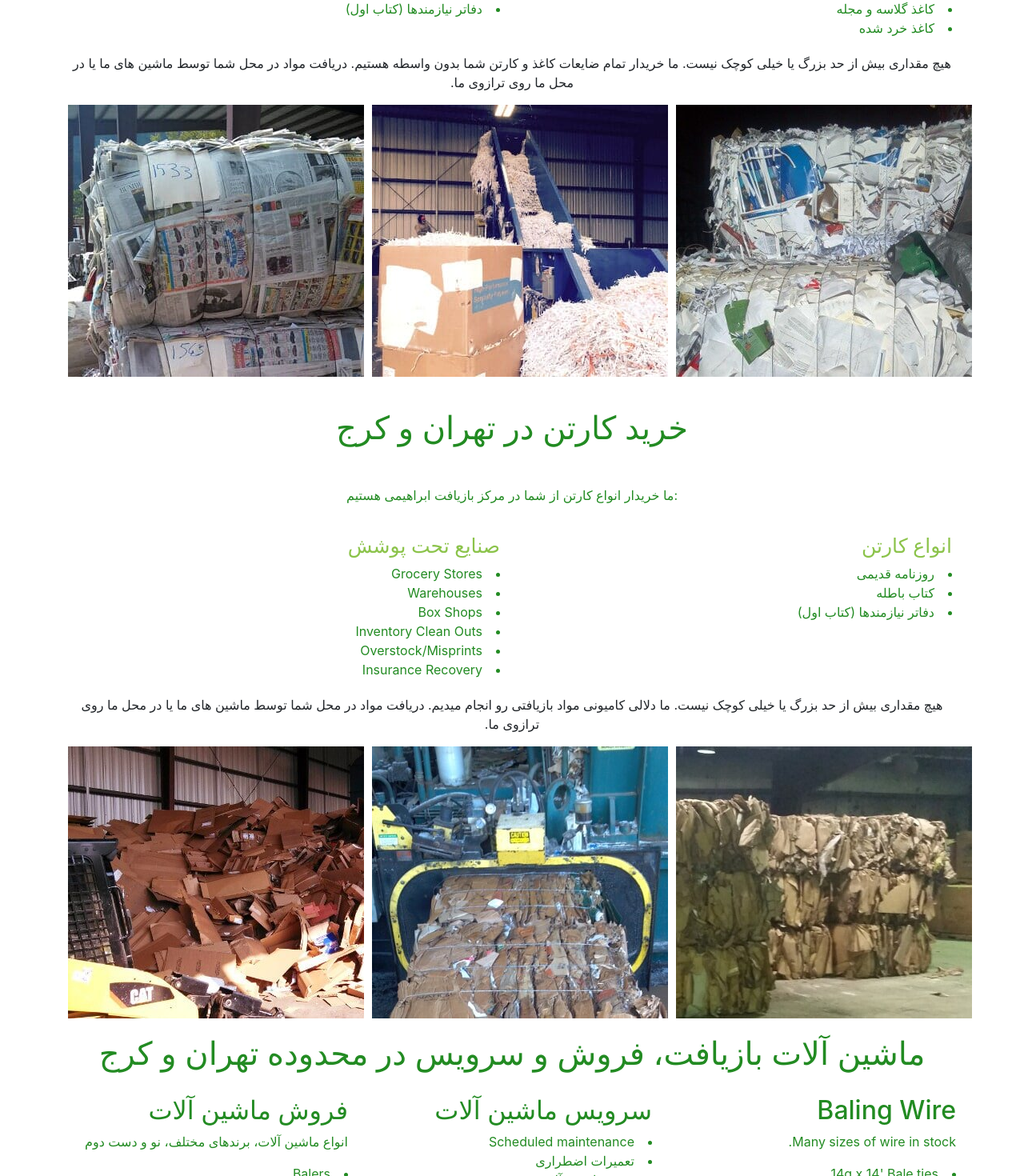
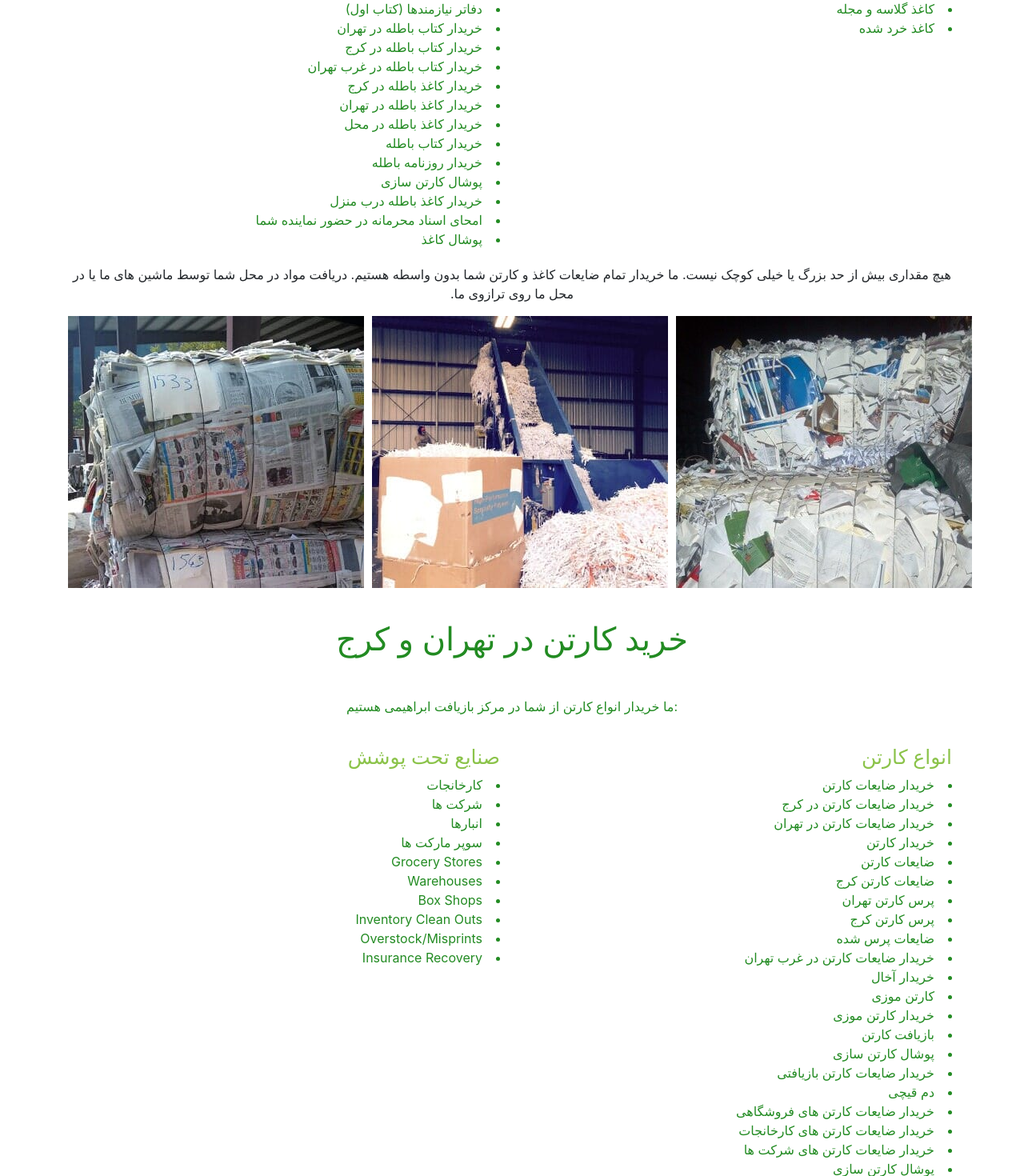
Before and after one commit to najdi123/recycling2, a React (Create React App) app: page / in a window 1280 px wide. Shown: the part 2693-4163 px from the top of the page at 80% size. Built offline with nearby package versions, Linux system fonts and the light colour scheme.

Commit message:
added some key words

```diff
--- a/src/pages/Box.js
+++ b/src/pages/Box.js
@@ -27,6 +27,10 @@ class Box extends Component {
                         <div className="col-sm-12 col-md-6 start-right ">
                             <span dir="rtl">
                                 <h1 className="sect-6-title">صنایع تحت پوشش</h1>
+                                <li>کارخانجات</li>
+                                <li>شرکت ها</li>
+                                <li>انبارها</li>
+                                <li>سوپر مارکت ها</li>
                                 <li>Grocery Stores</li>
                                 <li>Warehouses</li>
                                 <li>Box Shops</li>
@@ -39,10 +43,28 @@ class Box extends Component {
                         <div className="col-sm-12 col-md-6 start-right ">
                             <span dir="rtl">
                                 <h1 className="sect-6-title">انواع کارتن</h1>
-                                <li>روزنامه قدیمی</li>
+                                <li>خريدار ضايعات كارتن</li>
+                                <li>خريدار ضايعات كارتن در كرج</li>
+                                <li>خريدار ضايعات كارتن در تهران</li>
+                                <li>خريدار كارتن</li>
+                                <li>ضايعات كارتن</li>
+                                <li>ضایعات کارتن کرج</li>
+                                <li>پرس كارتن تهران</li>
+                                <li>پرس كارتن كرج</li>
+                                <li>ضایعات پرس شده</li>
+                                <li>خريدار ضايعات كارتن در غرب تهران</li>
+                                <li>خریدار آخال</li>
+                                <li>کارتن موزی</li>
+                                <li>خریدار کارتن موزی</li>
+                                <li>بازیافت کارتن</li>
+                                <li>پوشال کارتن سازی</li>
+                                <li>خریدار ضایعات کارتن بازیافتی</li>
+                                <li>دم قیچی </li>
+                                <li>خریدار ضایعات کارتن های فروشگاهی</li>
+                                <li>خریدار ضایعات کارتن های کارخانجات</li>
+                                <li>خریدار ضایعات کارتن های شرکت ها</li>
+                                <li>پوشال کارتن سازی</li>
 
-                                <li>کتاب باطله</li>
-                                <li>دفاتر نیازمندها (کتاب اول)</li>
                             </span>
                         </div>
 
--- a/src/pages/Paper.js
+++ b/src/pages/Paper.js
@@ -35,6 +35,18 @@ class Paper extends Component {
                                 <li>کتاب باطله</li>
 
                                 <li>دفاتر نیازمندها (کتاب اول)</li>
+                                <li>خريدار كتاب باطله در تهران</li>
+                                <li>خريدار كتاب باطله در كرج</li>
+                                <li>خريدار كتاب باطله در غرب تهران</li>
+                                <li>خريدار كاغذ باطله در كرج</li>
+                                <li>خريدار كاغذ باطله در تهران</li>
+                                <li>خريدار كاغذ باطله در محل</li>
+                                <li>خريدار كتاب باطله</li>
+                                <li>خريدار روزنامه باطله</li>
+                                <li>پوشال کارتن سازی</li>
+                                <li>خریدار کاغذ باطله درب منزل</li>
+                                <li>امحای اسناد محرمانه در حضور نماینده شما</li>
+                                <li>پوشال کاغذ</li>
 
                             </span>
                         </div>
```
